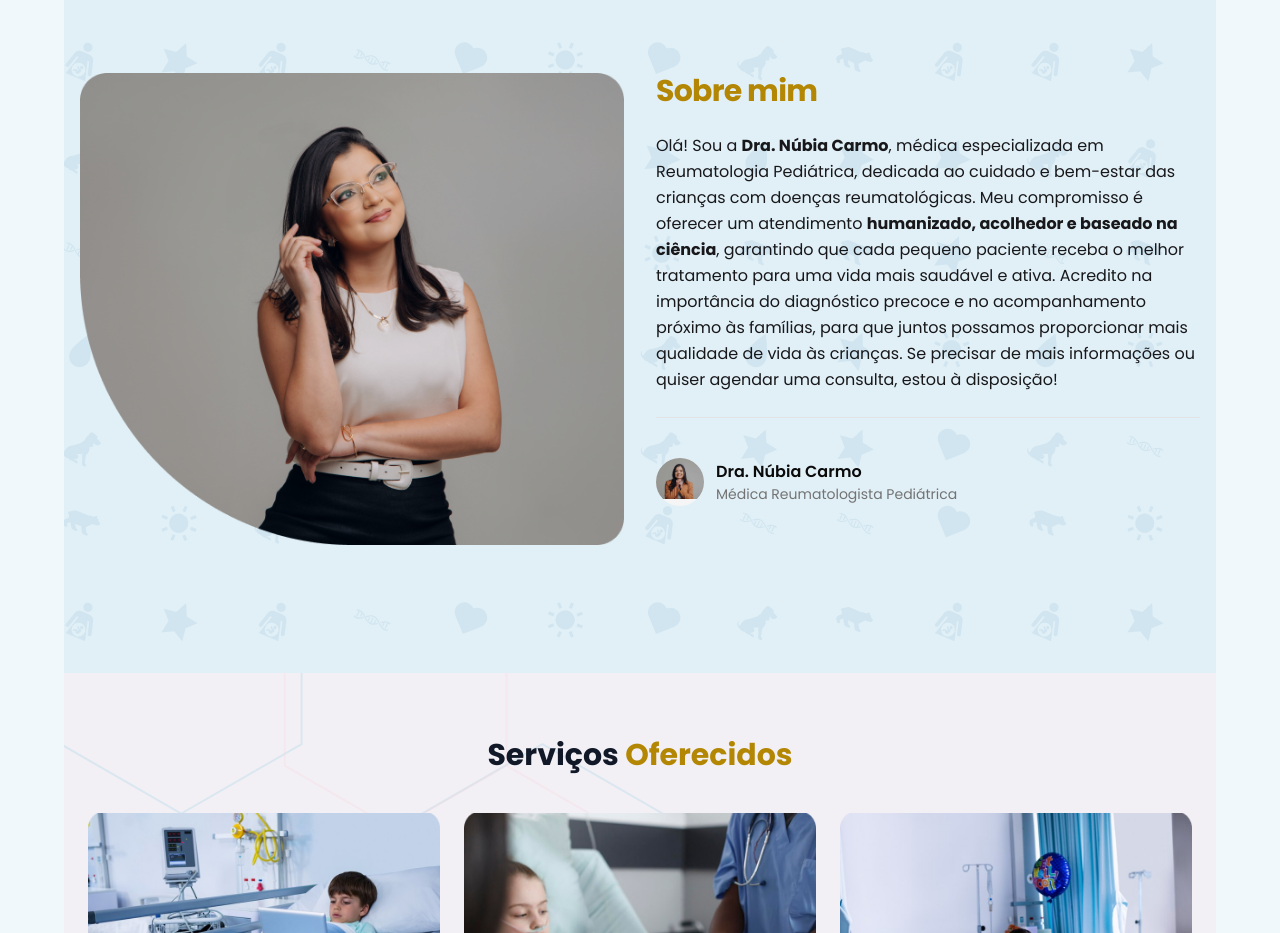
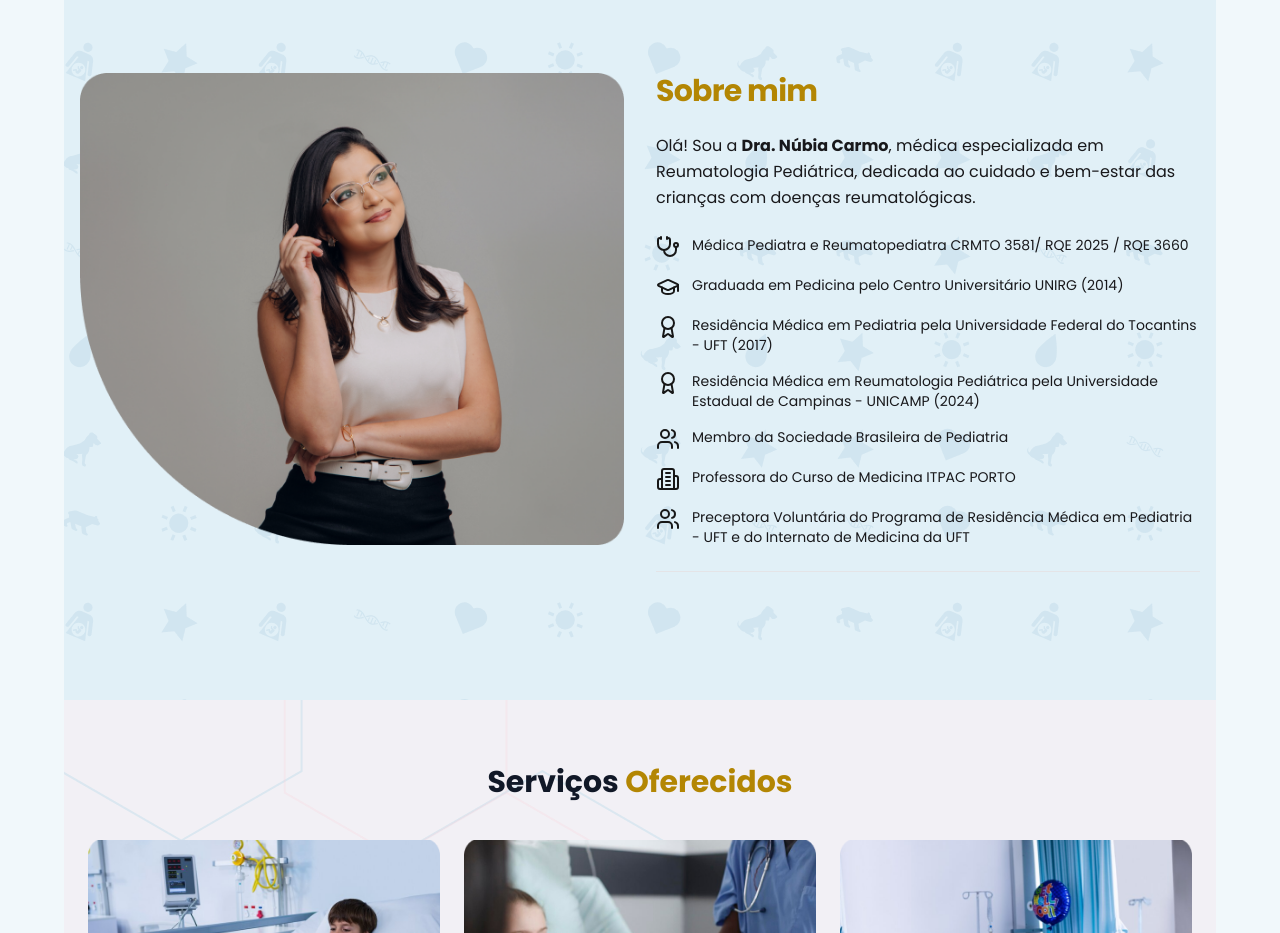
Before and after one commit to willyancr/dra-nubia, a Next.js app: page / in a window 1280 px wide. Shown: the part 900-1833 px from the top of the page. Built offline with nearby package versions, Linux system fonts and the light colour scheme.

Commit message:
feat: Add background SVG and enhance About section

```diff
--- a/src/app/(dra-nubia)/(sections)/about.tsx
+++ b/src/app/(dra-nubia)/(sections)/about.tsx
@@ -2,6 +2,7 @@
 
 import Image from "next/image";
 import { motion } from "framer-motion";
+import { GraduationCap, Award, Building2, Users, Stethoscope } from "lucide-react";
 
 export default function About() {
   return (
@@ -55,16 +56,65 @@ export default function About() {
             >
               Olá! Sou a <strong>Dra. Núbia Carmo</strong>, médica especializada
               em Reumatologia Pediátrica, dedicada ao cuidado e bem-estar das
-              crianças com doenças reumatológicas. Meu compromisso é oferecer um
-              atendimento{" "}
-              <strong>humanizado, acolhedor e baseado na ciência</strong>,
-              garantindo que cada pequeno paciente receba o melhor tratamento
-              para uma vida mais saudável e ativa. Acredito na importância do
-              diagnóstico precoce e no acompanhamento próximo às famílias, para
-              que juntos possamos proporcionar mais qualidade de vida às
-              crianças. Se precisar de mais informações ou quiser agendar uma
-              consulta, estou à disposição!
+              crianças com doenças reumatológicas.
             </motion.p>
+
+            <motion.div
+              initial={{ opacity: 0, y: 20 }}
+              whileInView={{ opacity: 1, y: 0 }}
+              viewport={{ margin: "-100px" }}
+              transition={{ duration: 0.5, delay: 0.5 }}
+              className="space-y-4"
+            >
+              <div className="flex items-start gap-3">
+                <Stethoscope className="h-6 w-6 flex-shrink-0 text-primary" />
+                <p className="text-sm text-zinc-900">
+                  Médica Pediatra e Reumatopediatra CRMTO 3581/ RQE 2025 / RQE 3660
+                </p>
+              </div>
+
+              <div className="flex items-start gap-3">
+                <GraduationCap className="h-6 w-6 flex-shrink-0 text-primary" />
+                <p className="text-sm text-zinc-900">
+                  Graduada em Pedicina pelo Centro Universitário UNIRG (2014)
+                </p>
+              </div>
+
+              <div className="flex items-start gap-3">
+                <Award className="h-6 w-6 flex-shrink-0 text-primary" />
+                <p className="text-sm text-zinc-900">
+                  Residência Médica em Pediatria pela Universidade Federal do Tocantins - UFT (2017)
+                </p>
+              </div>
+
+              <div className="flex items-start gap-3">
+                <Award className="h-6 w-6 flex-shrink-0 text-primary" />
+                <p className="text-sm text-zinc-900">
+                  Residência Médica em Reumatologia Pediátrica pela Universidade Estadual de Campinas - UNICAMP (2024)
+                </p>
+              </div>
+
+              <div className="flex items-start gap-3">
+                <Users className="h-6 w-6 flex-shrink-0 text-primary" />
+                <p className="text-sm text-zinc-900">
+                  Membro da Sociedade Brasileira de Pediatria
+                </p>
+              </div>
+
+              <div className="flex items-start gap-3">
+                <Building2 className="h-6 w-6 flex-shrink-0 text-primary" />
+                <p className="text-sm text-zinc-900">
+                  Professora do Curso de Medicina ITPAC PORTO
+                </p>
+              </div>
+
+              <div className="flex items-start gap-3">
+                <Users className="h-6 w-6 flex-shrink-0 text-primary" />
+                <p className="text-sm text-zinc-900">
+                  Preceptora Voluntária do Programa de Residência Médica em Pediatria - UFT e do Internato de Medicina da UFT
+                </p>
+              </div>
+            </motion.div>
 
             <motion.div
               initial={{ opacity: 0, scaleX: 0 }}
@@ -74,7 +124,7 @@ export default function About() {
               className="my-10 w-full border-b-[1px] border-zinc-200"
             />
             {/* Doctor profile */}
-            <motion.div
+            {/* <motion.div
               initial={{ opacity: 0, y: 20 }}
               whileInView={{ opacity: 1, y: 0 }}
               viewport={{ margin: "-100px" }}
@@ -96,7 +146,7 @@ export default function About() {
                   Médica Reumatologista Pediátrica
                 </p>
               </div>
-            </motion.div>
+            </motion.div> */}
           </motion.div>
         </div>
       </div>
--- a/tailwind.config.ts
+++ b/tailwind.config.ts
@@ -13,6 +13,7 @@ const config: Config = {
         ["image-bg-about"]: "url(/bg-about.svg)",
         ["image-bg-contact"]: "url(/bg-contact.svg)",
         ["image-bg-home"]: "url(/bg-home.svg)",
+        ["image-bg-home-1"]: "url(/bg-home-1.svg)",
         ["image-bg-services"]: "url(/bg-services.svg)",
       },
       colors: {
```
Also changed, not shown: public/bg-home-1.svg (added).
